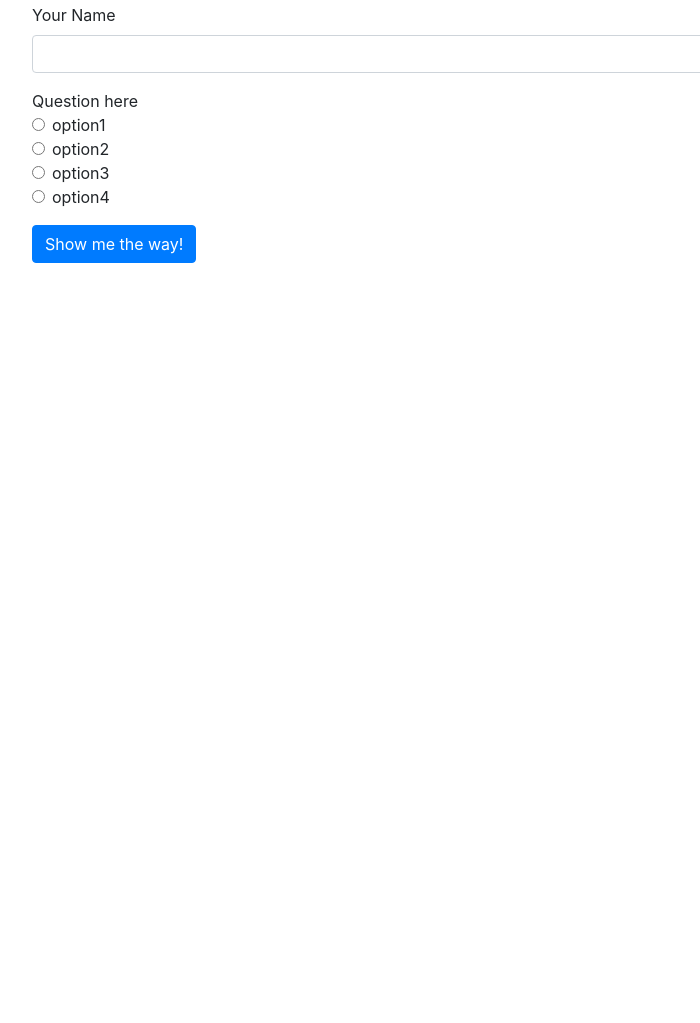
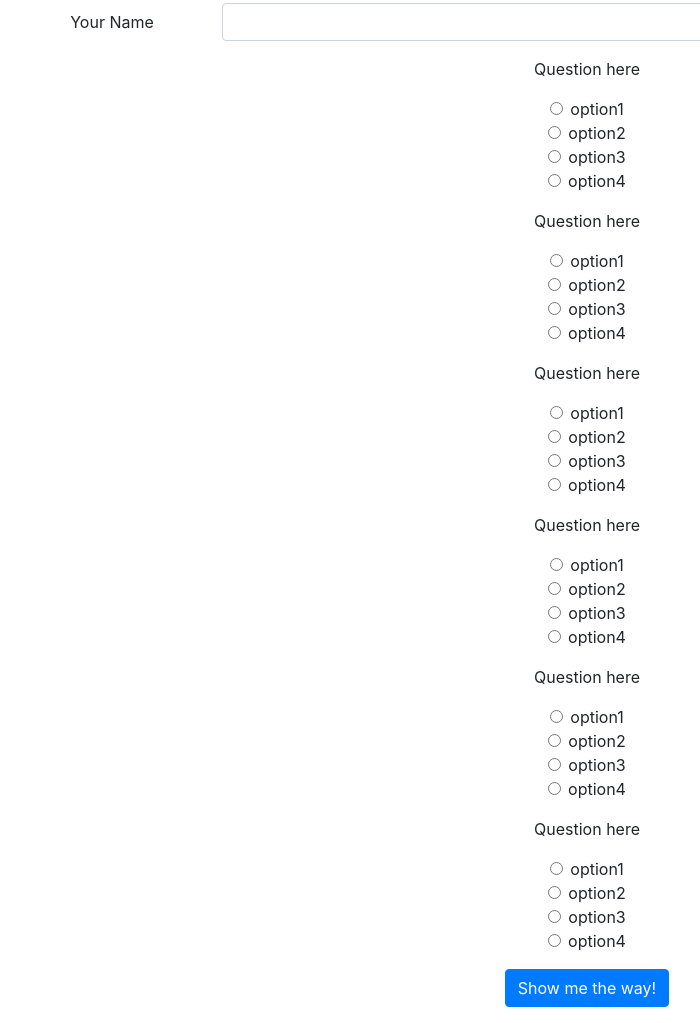
Before and after one commit to leark/programming-language-suggester, a plain HTML site: page index.html in a window 1280 px wide. Shown: the part 289-1312 px from the top of the page, without its empty margins (53-753 px from the left). Before the commit the page ends 800 px from the top, so only its background shows below. Drawn offline with Linux system fonts and the light colour scheme.

Commit message:
Add centering to elements

```diff
--- a/css/styles.css
+++ b/css/styles.css
@@ -1,3 +1,3 @@
-.radio-question {
-  margin-bottom: 0;
+#name-label {
+  text-align: center;
 }
--- a/index.html
+++ b/index.html
@@ -19,11 +19,11 @@
     </div>
     <div id="questions">
       <form id="form">
-        <div class="form-group">
-          <label for="name">Your Name</label>
-          <input id="name" class="form-control" type="text">
+        <div class="form-group row">
+          <label id="name-label" for="name" class="col-form-label col-sm-2">Your Name</label>
+          <div class="col-sm-8"><input id="name" class="form-control" type="text"></div>
         </div>
-        <div class="form-group">
+        <div class="form-group text-center">
           <p class="radio-question">Question here</p>
           <div class="form-check">
             <input class="form-check-input" type="radio" name="q1" id="q1o1" value="option1">
@@ -50,7 +50,144 @@
             </label>
           </div>
         </div>
-        <button type="submit" class="btn btn-primary">Show me the way!</button>
+        <div class="form-group text-center">
+          <p class="radio-question">Question here</p>
+          <div class="form-check">
+            <input class="form-check-input" type="radio" name="q1" id="q1o1" value="option1">
+            <label class="form-check-label" for="q1o1">
+              option1
+            </label>
+          </div>
+          <div class="form-check">
+            <input class="form-check-input" type="radio" name="q1" id="q1o2" value="option2">
+            <label class="form-check-label" for="q1o2">
+              option2
+            </label>
+          </div>
+          <div class="form-check">
+            <input class="form-check-input" type="radio" name="q1" id="q1o3" value="option3">
+            <label class="form-check-label" for="q1o3">
+              option3
+            </label>
+          </div>
+          <div class="form-check">
+            <input class="form-check-input" type="radio" name="q1" id="q1o4" value="option4">
+            <label class="form-check-label" for="q1o4">
+              option4
+            </label>
+          </div>
+        </div>
+        <div class="form-group text-center">
+          <p class="radio-question">Question here</p>
+          <div class="form-check">
+            <input class="form-check-input" type="radio" name="q1" id="q1o1" value="option1">
+            <label class="form-check-label" for="q1o1">
+              option1
+            </label>
+          </div>
+          <div class="form-check">
+            <input class="form-check-input" type="radio" name="q1" id="q1o2" value="option2">
+            <label class="form-check-label" for="q1o2">
+              option2
+            </label>
+          </div>
+          <div class="form-check">
+            <input class="form-check-input" type="radio" name="q1" id="q1o3" value="option3">
+            <label class="form-check-label" for="q1o3">
+              option3
+            </label>
+          </div>
+          <div class="form-check">
+            <input class="form-check-input" type="radio" name="q1" id="q1o4" value="option4">
+            <label class="form-check-label" for="q1o4">
+              option4
+            </label>
+          </div>
+        </div>
+        <div class="form-group text-center">
+          <p class="radio-question">Question here</p>
+          <div class="form-check">
+            <input class="form-check-input" type="radio" name="q1" id="q1o1" value="option1">
+            <label class="form-check-label" for="q1o1">
+              option1
+            </label>
+          </div>
+          <div class="form-check">
+            <input class="form-check-input" type="radio" name="q1" id="q1o2" value="option2">
+            <label class="form-check-label" for="q1o2">
+              option2
+            </label>
+          </div>
+          <div class="form-check">
+            <input class="form-check-input" type="radio" name="q1" id="q1o3" value="option3">
+            <label class="form-check-label" for="q1o3">
+              option3
+            </label>
+          </div>
+          <div class="form-check">
+            <input class="form-check-input" type="radio" name="q1" id="q1o4" value="option4">
+            <label class="form-check-label" for="q1o4">
+              option4
+            </label>
+          </div>
+        </div>
+        <div class="form-group text-center">
+          <p class="radio-question">Question here</p>
+          <div class="form-check">
+            <input class="form-check-input" type="radio" name="q1" id="q1o1" value="option1">
+            <label class="form-check-label" for="q1o1">
+              option1
+            </label>
+          </div>
+          <div class="form-check">
+            <input class="form-check-input" type="radio" name="q1" id="q1o2" value="option2">
+            <label class="form-check-label" for="q1o2">
+              option2
+            </label>
+          </div>
+          <div class="form-check">
+            <input class="form-check-input" type="radio" name="q1" id="q1o3" value="option3">
+            <label class="form-check-label" for="q1o3">
+              option3
+            </label>
+          </div>
+          <div class="form-check">
+            <input class="form-check-input" type="radio" name="q1" id="q1o4" value="option4">
+            <label class="form-check-label" for="q1o4">
+              option4
+            </label>
+          </div>
+        </div>
+        <div class="form-group text-center">
+          <p class="radio-question">Question here</p>
+          <div class="form-check">
+            <input class="form-check-input" type="radio" name="q1" id="q1o1" value="option1">
+            <label class="form-check-label" for="q1o1">
+              option1
+            </label>
+          </div>
+          <div class="form-check">
+            <input class="form-check-input" type="radio" name="q1" id="q1o2" value="option2">
+            <label class="form-check-label" for="q1o2">
+              option2
+            </label>
+          </div>
+          <div class="form-check">
+            <input class="form-check-input" type="radio" name="q1" id="q1o3" value="option3">
+            <label class="form-check-label" for="q1o3">
+              option3
+            </label>
+          </div>
+          <div class="form-check">
+            <input class="form-check-input" type="radio" name="q1" id="q1o4" value="option4">
+            <label class="form-check-label" for="q1o4">
+              option4
+            </label>
+          </div>
+        </div>
+        <div id="submitDiv" class="text-center">
+          <button type="submit" class="btn btn-primary">Show me the way!</button>
+        </div>
       </form>
     </div>
     <div id="result">
```
Also changed, not shown: css/bootstrap.css.
